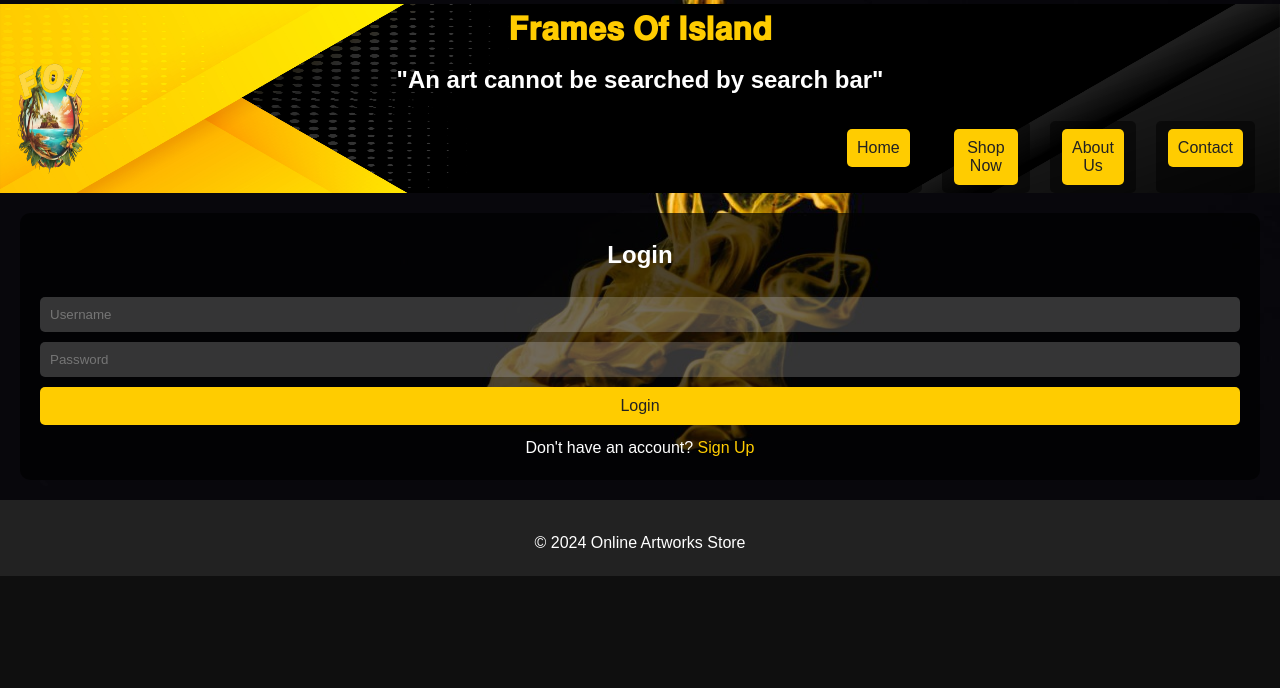
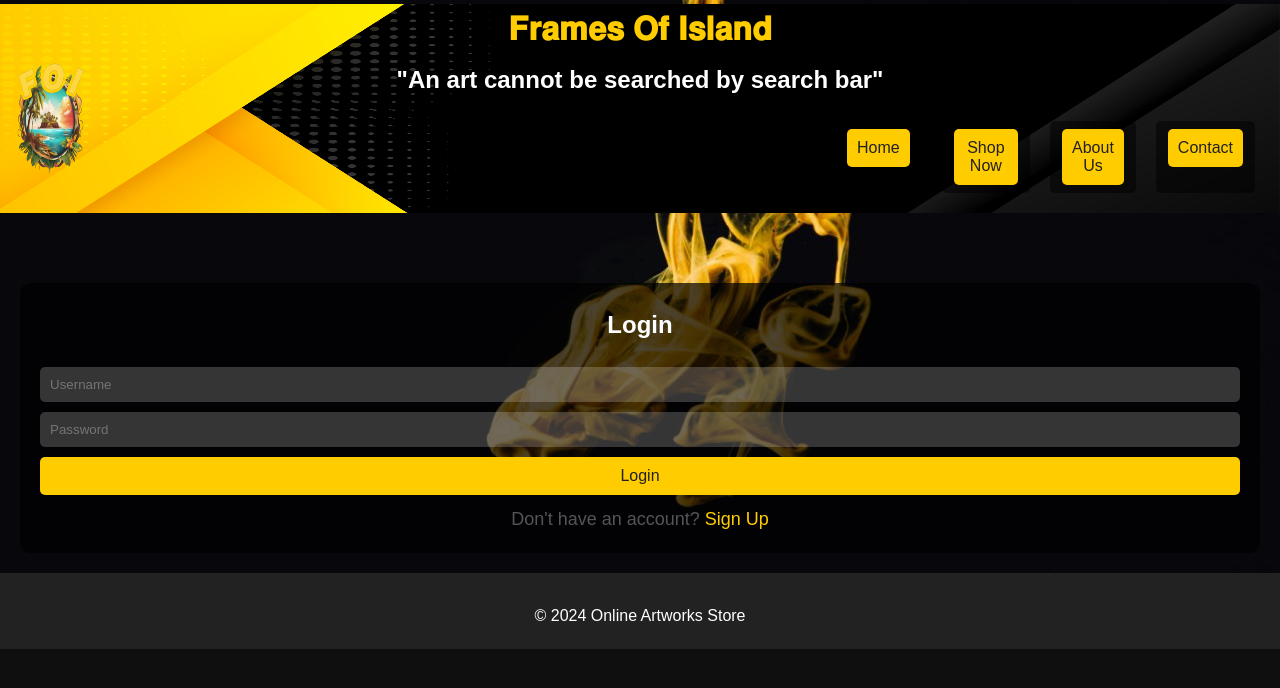
Before and after one commit to Luciferlift/FRAMESOFISLAND, a plain HTML site: page index.html in a window 1280 px wide. Drawn offline with Linux system fonts and the light colour scheme.

Commit message:
Update login.css

```diff
--- a/CSS/login.css
+++ b/CSS/login.css
@@ -156,6 +156,27 @@ footer {
     background-color: #222;
 }
 
-@media only screen and (max-width: 600px) {
-    /* CSS styles for mobile devices */
+/* CSS for the empty space */
+.sticky-header {
+    padding-bottom: 20px; /* Adjust as needed */
 }
+
+.sticky-header nav {
+    display: flex;
+    justify-content: center;
+    margin-top: 20px; /* Adjust as needed */
+}
+
+.sticky-header nav img {
+    max-width: 100px; /* Adjust as needed */
+}
+
+.container {
+    text-align: center;
+    margin-top: 50px; /* Adjust as needed */
+}
+
+.container p {
+    font-size: 18px; /* Adjust as needed */
+    color: #555; /* Adjust as needed */
+}
```
